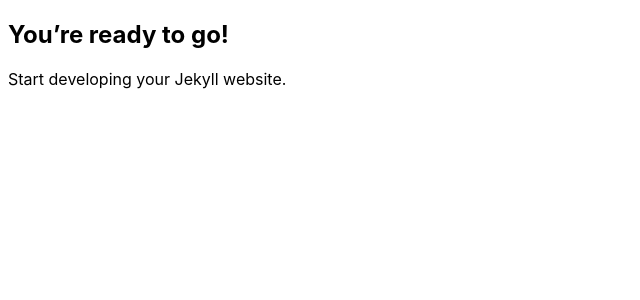
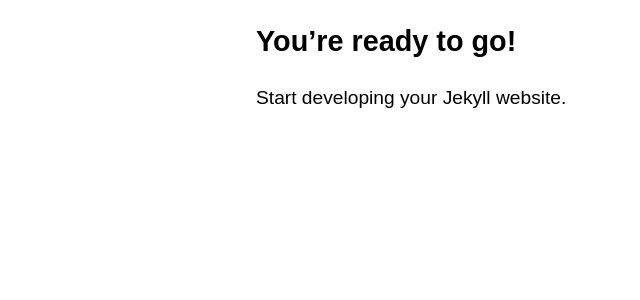
Before and after one commit to mdoliwa/mdoliwa.com, a Jekyll site: the page built from index.md, in a window 1280 px wide. Shown: the top 300 px of the page, without its empty margins (0-640 px from the left). Built offline with Jekyll 4.4.1, drawn with Linux system fonts in a browser that asks for light colours.

Commit message:
Add basic styles

```diff
--- a/_sass/main.scss
+++ b/_sass/main.scss
@@ -6,4 +6,18 @@ body {
   background: $backgroundColor;
   color: $bodyColor;
   font-family: $bodyFont;
+	margin:1em auto;
+	max-width:40em;
+	padding:0 .62em;
+	font:1.2em/1.62 sans-serif;
 }
+
+h1,h2,h3 {
+	line-height:1.2;
+}
+
+@media print{
+	body{
+		max-width:none
+	}
+}
```
